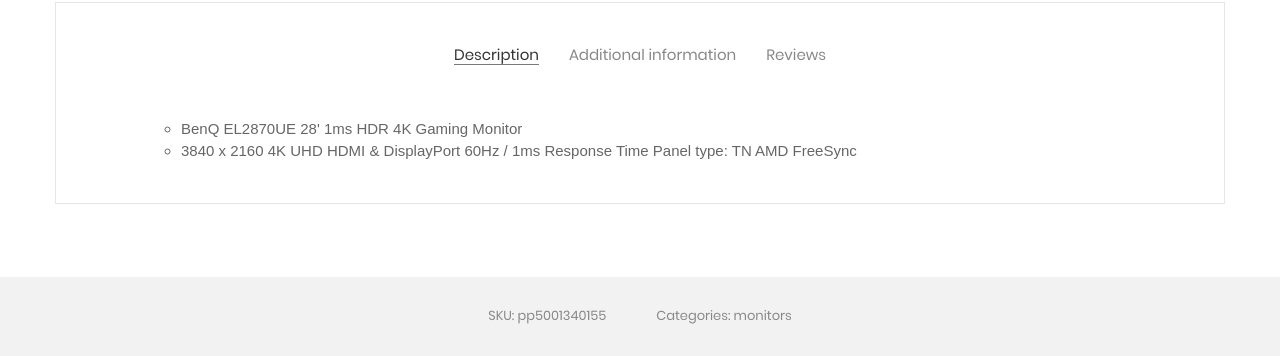
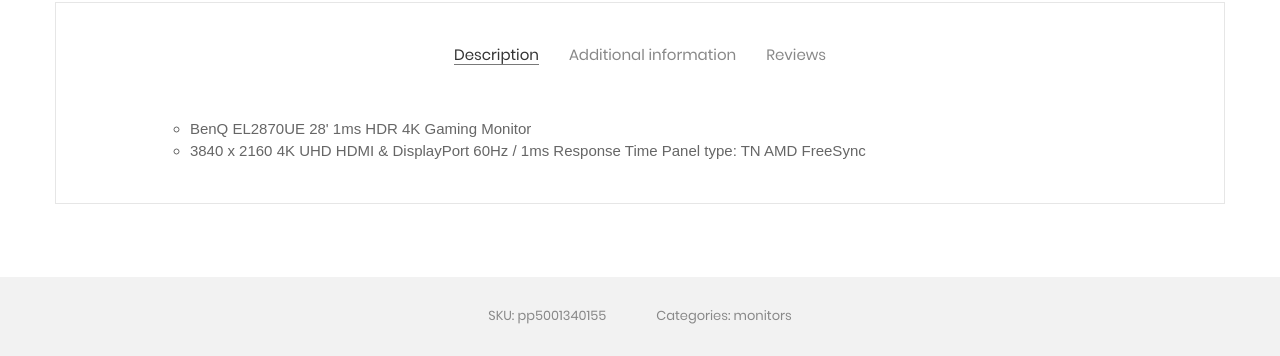
Before and after one commit to preetbhullar90/computer-world, a Django app: page /products/1/ in a window 1280 px wide. Shown: the part 829-1185 px from the top of the page. Run offline with Django 3.2, Linux system fonts and the light colour scheme; data comes from the database, SQL or seed files in the repository; tables that the repository leaves empty hold one stand-in row (values such as "Sample post"); some libraries are stand-ins or nearby versions; some web fonts are replaced.

Commit message:
Added padding-left in description of the product in detail page, Added margin in add to bag button and more view on product page

```diff
--- a/products/templates/products/product_detail.html
+++ b/products/templates/products/product_detail.html
@@ -257,7 +257,7 @@
                 <!-- Tab panes -->
                 <div class="tab-content p-t-43">
                     <!-- - -->
-                    <div class="tab-pane fade show active" id="description" role="tabpanel">
+                    <div class="tab-pane fade show active p-l-10" id="description" role="tabpanel">
                         <div class="how-pos2 p-lr-15-md">
                             <p class="stext-102 cl6">
                                 <ul>
--- a/static/css/main.css
+++ b/static/css/main.css
@@ -3039,9 +3039,9 @@ input.num-product::-webkit-inner-spin-button {
 
 .add-to-bag-button {
     width: auto;
-    min-width: 115px;
     height: 33.6px;
     line-height: 16.6px;
+    margin-right: 3px;
 }
 
 .more-info-button {
@@ -3049,6 +3049,7 @@ input.num-product::-webkit-inner-spin-button {
     min-width: 115px;
     height: 33.6px;
     line-height: 16.6px;
+    margin-left: 3px;
 }
 
 .bg6 {
```
